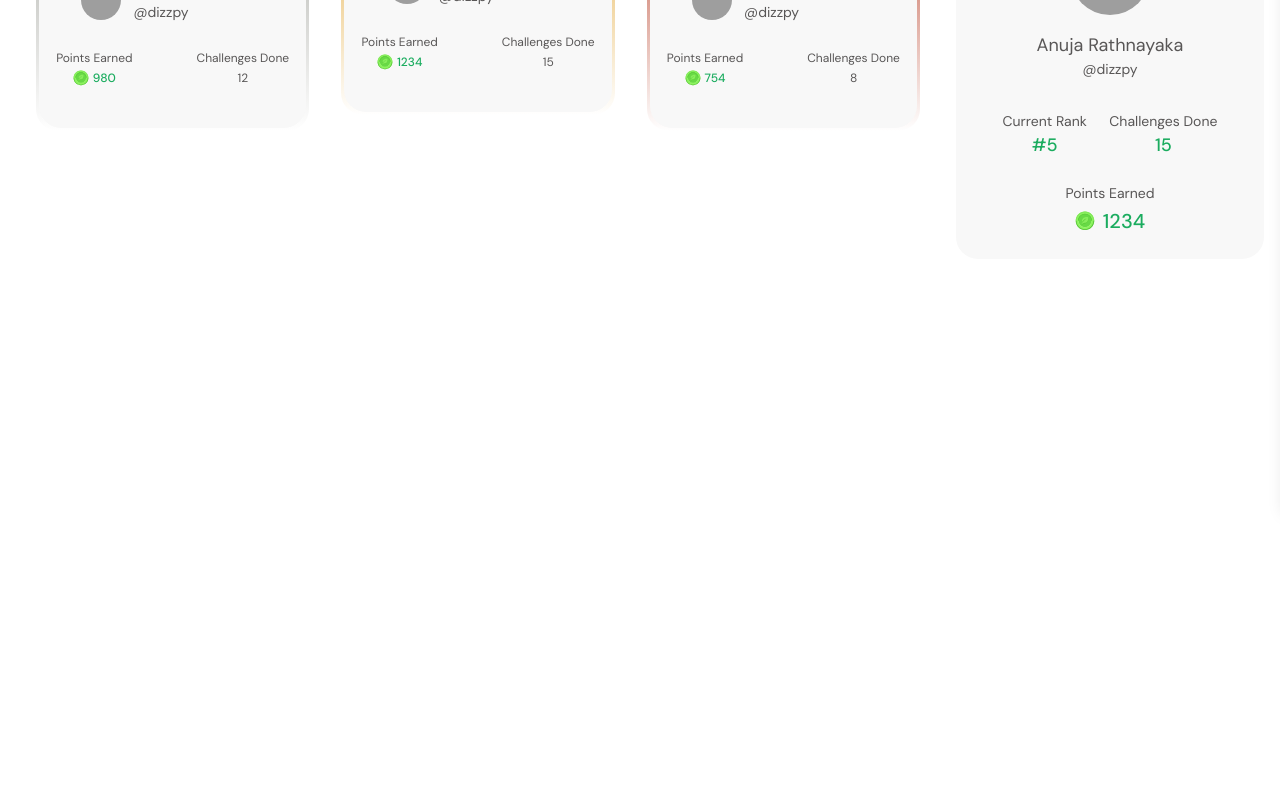
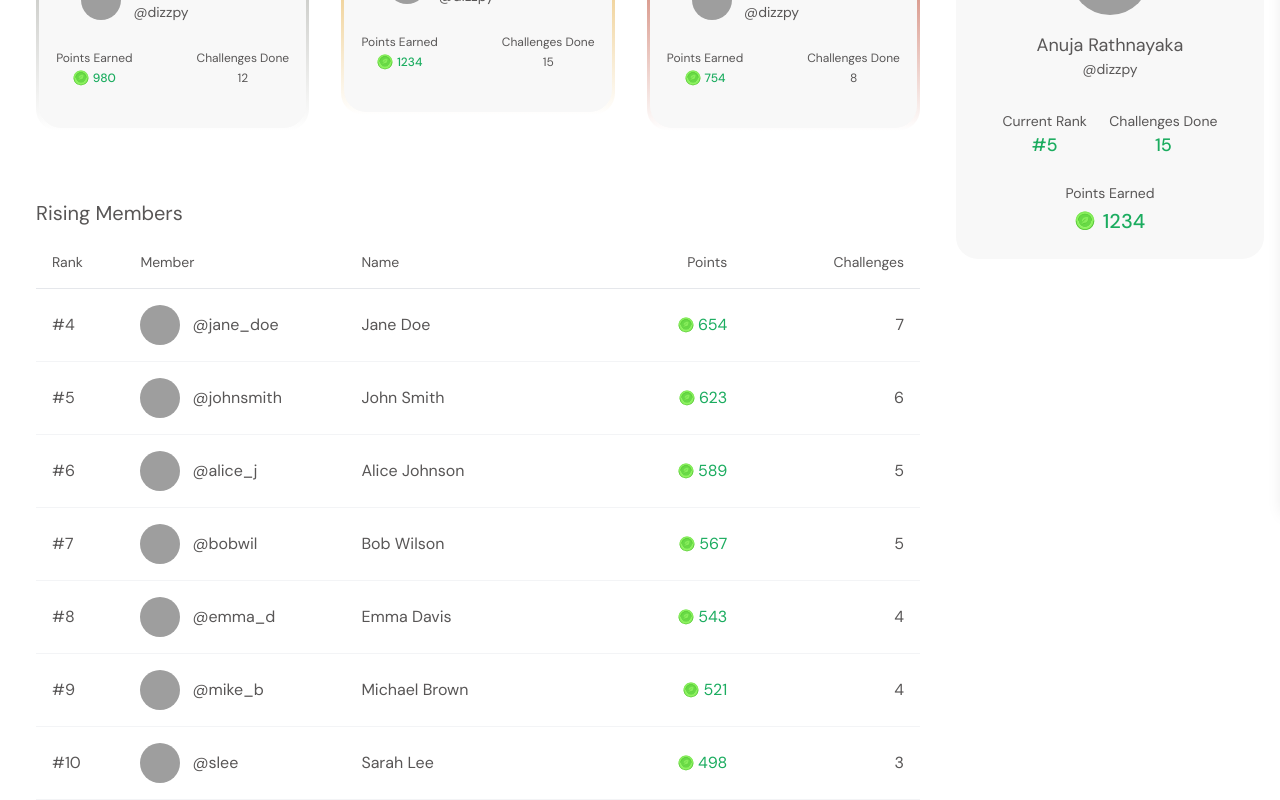
Before and after one commit to dizzpy/Greenie-Web, a React (Vite) app: page /leaderboard in a window 1280 px wide. Shown: the part 293-1093 px from the top of the page. Before the commit the page ends 816 px from the top, so only its background shows below. Built offline with nearby package versions, Linux system fonts and the light colour scheme; grey boxes are pictures that could not be loaded.

Commit message:
fix(leaderboard): rising members table

```diff
--- /dev/null
+++ b/src/[features]/leaderboard/components/RisingMembersTable.jsx
@@ -0,0 +1,77 @@
+import PropTypes from 'prop-types';
+
+const RisingMembersTable = ({ members }) => {
+  return (
+    <div className="w-full">
+      <table className="w-full">
+        <thead>
+          <tr className="text-sm text-text-gray border-b border-gray-200">
+            <th className="font-normal text-left pb-4 px-4 w-[10%]">Rank</th>
+            <th className="font-normal text-left pb-4 px-4 w-[25%]">Member</th>
+            <th className="font-normal text-left pb-4 px-4 w-[25%]">Name</th>
+            <th className="font-normal text-right pb-4 px-4 w-[20%]">Points</th>
+            <th className="font-normal text-right pb-4 px-4 w-[20%]">
+              Challenges
+            </th>
+          </tr>
+        </thead>
+        <tbody>
+          {members.map((member) => (
+            <tr
+              key={member.id}
+              className="border-b border-gray-100 hover:bg-gray-50"
+            >
+              <td className="py-4 px-4 text-text-gray w-[10%]">
+                #{member.rank}
+              </td>
+              <td className="py-4 px-4 w-[25%]">
+                <div className="flex items-center gap-3">
+                  <div className="h-10 w-10 overflow-hidden rounded-full">
+                    <img
+                      src={member.avatar}
+                      alt={member.username}
+                      className="h-full w-full object-cover"
+                    />
+                  </div>
+                  <span className="text-text-gray">@{member.username}</span>
+                </div>
+              </td>
+              <td className="py-4 px-4 text-text-gray w-[25%]">
+                {member.name}
+              </td>
+              <td className="py-4 px-4 text-right w-[20%]">
+                <div className="flex items-center justify-end gap-1">
+                  <img
+                    src="/src/assets/icons/coin.svg"
+                    alt="Coin"
+                    className="h-4 w-4"
+                  />
+                  <span className="text-primary-green">{member.points}</span>
+                </div>
+              </td>
+              <td className="py-4 px-4 text-right text-text-gray w-[20%]">
+                {member.challenges}
+              </td>
+            </tr>
+          ))}
+        </tbody>
+      </table>
+    </div>
+  );
+};
+
+RisingMembersTable.propTypes = {
+  members: PropTypes.arrayOf(
+    PropTypes.shape({
+      id: PropTypes.string.isRequired,
+      rank: PropTypes.number.isRequired,
+      username: PropTypes.string.isRequired,
+      avatar: PropTypes.string.isRequired,
+      name: PropTypes.string.isRequired,
+      points: PropTypes.number.isRequired,
+      challenges: PropTypes.number.isRequired,
+    }),
+  ).isRequired,
+};
+
+export default RisingMembersTable;
--- a/src/[features]/leaderboard/pages/LeaderboardHome.jsx
+++ b/src/[features]/leaderboard/pages/LeaderboardHome.jsx
@@ -1,7 +1,75 @@
 import TopLeaderboardCard from '../components/TopLeaderboardCard';
 import UserScoreCard from '../components/UserScoreCard';
+import RisingMembersTable from '../components/RisingMembersTable';
 
 function LeaderboardHome() {
+  // Sample data for rising members
+  const risingMembers = [
+    {
+      id: '1',
+      rank: 4,
+      name: 'Jane Doe',
+      username: 'jane_doe',
+      avatar: 'https://avatars.githubusercontent.com/u/28524634?v=4',
+      points: 654,
+      challenges: 7,
+    },
+    {
+      id: '2',
+      rank: 5,
+      name: 'John Smith',
+      username: 'johnsmith',
+      avatar: 'https://avatars.githubusercontent.com/u/28524634?v=4',
+      points: 623,
+      challenges: 6,
+    },
+    {
+      id: '3',
+      rank: 6,
+      name: 'Alice Johnson',
+      username: 'alice_j',
+      avatar: 'https://avatars.githubusercontent.com/u/28524634?v=4',
+      points: 589,
+      challenges: 5,
+    },
+    {
+      id: '4',
+      rank: 7,
+      name: 'Bob Wilson',
+      username: 'bobwil',
+      avatar: 'https://avatars.githubusercontent.com/u/28524634?v=4',
+      points: 567,
+      challenges: 5,
+    },
+    {
+      id: '5',
+      rank: 8,
+      name: 'Emma Davis',
+      username: 'emma_d',
+      avatar: 'https://avatars.githubusercontent.com/u/28524634?v=4',
+      points: 543,
+      challenges: 4,
+    },
+    {
+      id: '6',
+      rank: 9,
+      name: 'Michael Brown',
+      username: 'mike_b',
+      avatar: 'https://avatars.githubusercontent.com/u/28524634?v=4',
+      points: 521,
+      challenges: 4,
+    },
+    {
+      id: '7',
+      rank: 10,
+      name: 'Sarah Lee',
+      username: 'slee',
+      avatar: 'https://avatars.githubusercontent.com/u/28524634?v=4',
+      points: 498,
+      challenges: 3,
+    },
+  ];
+
   return (
     <div className="container mx-auto px-4">
       {/* Global nav */}
@@ -47,6 +115,16 @@ function LeaderboardHome() {
               />
             </div>
           </div>
+
+          {/* Rising Members section */}
+          <div className="mt-12">
+            <h2 className="text-xl font-normal text-text-gray mb-6 px-5">
+              Rising Members
+            </h2>
+            <div className="px-5">
+              <RisingMembersTable members={risingMembers} />
+            </div>
+          </div>
         </div>
 
         {/* score section */}
```
